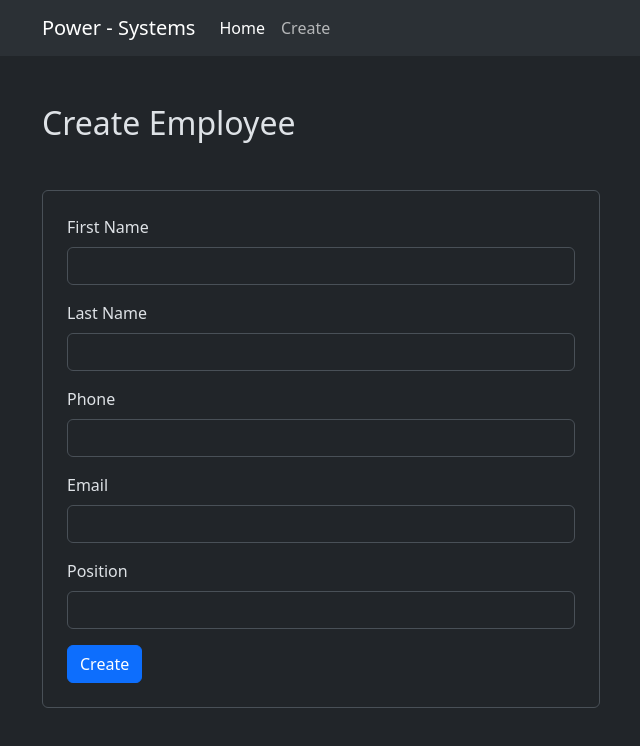
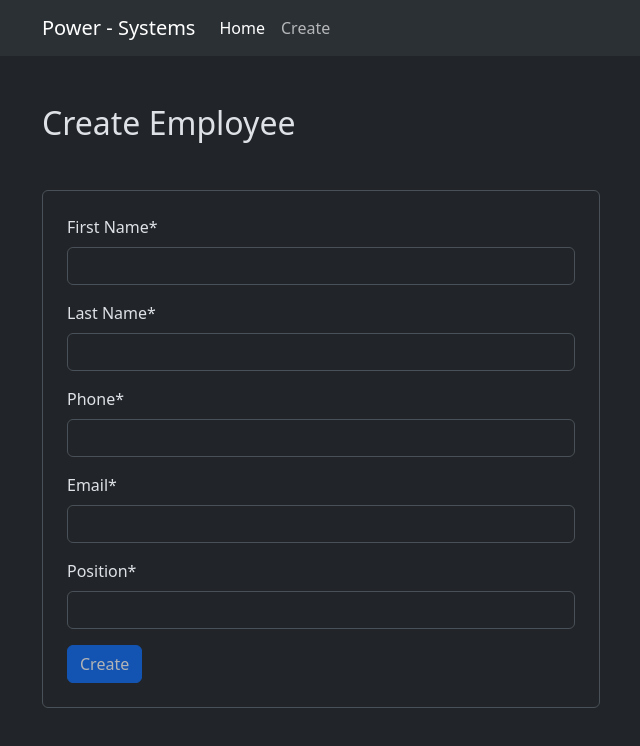
Before and after one commit to MK-NEUKO/employee-managemnet-app, an Angular app: page /create in a window 1280 px wide. Shown: the top 746 px of the page, without its empty margins (40-680 px from the left). Built offline with nearby package versions, Linux system fonts and the light colour scheme.

Commit message:
feat: add validation and required fields to employee form

```diff
--- a/src/app/employee-form/employee-form.component.html
+++ b/src/app/employee-form/employee-form.component.html
@@ -1,29 +1,62 @@
 <h2 class="my-5">{{isEditing? 'Edit' : 'Create'}} Employee</h2>
 
-<div class="" *ngIf="errorMessage != ''">
+<div class="text-danger" *ngIf="errorMessage != ''">
     {{errorMessage}}
 </div>
 
-<form class="border rounded p-4 w-50 mb-5" (ngSubmit)="onSubmit()">
+<form class="border rounded p-4 w-50 mb-5" #employeeForm="ngForm" (ngSubmit)="onSubmit()" *ngIf="errorMessage === ''">
     <div class="mb-3">
-        <label class="form-label">First Name</label>
-        <input class="form-control" type="text" name="firstName" [(ngModel)]="employee.firstName"/>
+        <label class="form-label">First Name*</label>
+        <input required #firstName="ngModel" class="form-control" type="text" name="firstName"
+            [(ngModel)]="employee.firstName" />
+        <div *ngIf="firstName.invalid && (firstName.touched || firstName.dirty)">
+            <div class="text-danger" *ngIf="firstName.errors?.['required']">
+                First Name is required.
+            </div>
+        </div>
     </div>
     <div class="mb-3">
-        <label class="form-label">Last Name</label>
-        <input class="form-control" type="text" name="lastName" [(ngModel)]="employee.lastName"/>
+        <label class="form-label">Last Name*</label>
+        <input required #lastName="ngModel" class="form-control" type="text" name="lastName"
+            [(ngModel)]="employee.lastName" />
+        <div *ngIf="lastName.invalid && (lastName.touched || lastName.dirty)">
+            <div class="text-danger" *ngIf="lastName.errors?.['required']">
+                Last Name is required.
+            </div>
+        </div>
     </div>
     <div class="mb-3">
-        <label class="form-label">Phone</label>
-        <input class="form-control" type="phone" name="phone" [(ngModel)]="employee.phone"/>
+        <label class="form-label">Phone*</label>
+        <input required #phone="ngModel" class="form-control" type="phone" name="phone" [(ngModel)]="employee.phone" />
+        <div *ngIf="phone.invalid && (phone.touched || phone.dirty)">
+            <div class="text-danger" *ngIf="phone.errors?.['required']">
+                Phone number is required.
+            </div>
+        </div>
     </div>
     <div class="mb-3">
-        <label class="form-label">Email</label>
-        <input class="form-control" type="email" name="email" [(ngModel)]="employee.email"/>
+        <label class="form-label">Email*</label>
+        <input required email #email="ngModel" class="form-control" type="email" name="email"
+            [(ngModel)]="employee.email" />
+        <div *ngIf="email.invalid && (email.touched || email.dirty)">
+            <div class="text-danger" *ngIf="email.errors?.['required']">
+                Email is required.
+            </div>
+            <div class="text-danger" *ngIf="email.errors?.['email']">
+                Email is invalid.
+            </div>
+        </div>
     </div>
     <div class="mb-3">
-        <label class="form-label">Position</label>
-        <input class="form-control" type="text" name="position" [(ngModel)]="employee.position"/>
+        <label class="form-label">Position*</label>
+        <input required #position="ngModel" class="form-control" type="text" name="position"
+            [(ngModel)]="employee.position" />
+        <div *ngIf="position.invalid && (position.touched || position.dirty)">
+            <div class="text-danger" *ngIf="position.errors?.['required']">
+                Position is required.
+            </div>
+        </div>
     </div>
-    <button class="btn btn-primary" type="submit">{{isEditing? 'Edit' : 'Create'}}</button>
+    <button class="btn btn-primary" type="submit" [disabled]="employeeForm.invalid">{{isEditing? 'Edit' :
+        'Create'}}</button>
 </form>
```
